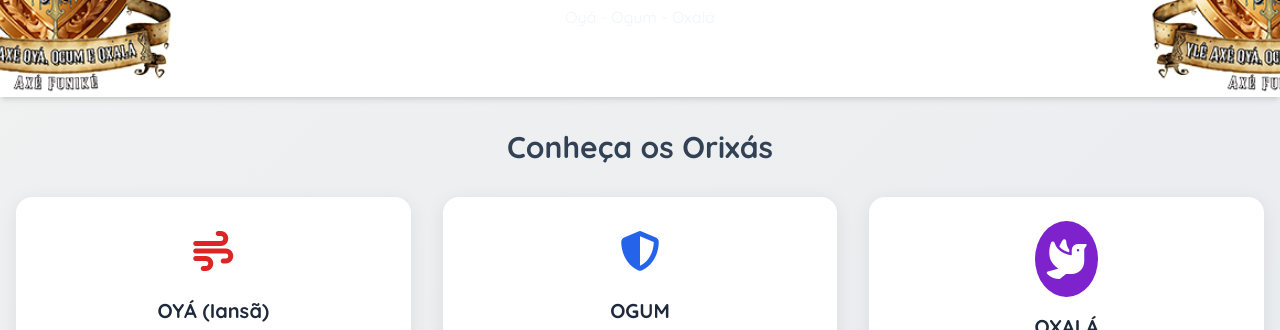
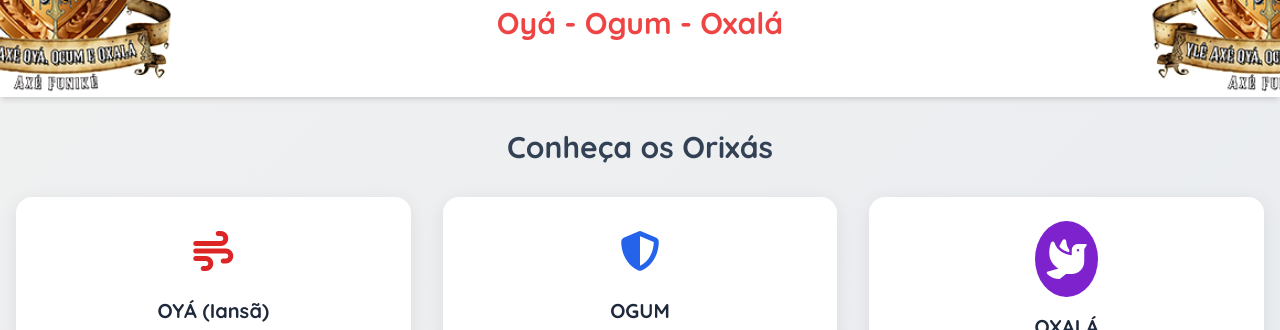
Before and after one commit to studiovclick/ileaxeoyafunike, a plain HTML site: page index.html in a window 1280 px wide. Shown: the part 223-553 px from the top of the page. Drawn offline with nearby package versions, Linux system fonts and the light colour scheme.

Commit message:
Update index.html

```diff
--- a/index.html
+++ b/index.html
@@ -263,9 +263,9 @@
         style="background-image: url('banner sie.png'); background-size: cover; background-position: center; background-repeat: no-repeat; min-height: 320px;">
         <img src="brasao.png" alt="Brasão da Casa dos Orixás" class="w-32 h-32 mx-auto relative z-10" />
         <h2 class="title-text text-4xl md:text-6xl font-bold text-center mt-4 px-4 relative z-10">Sociedade Beneficente e Cultural</h2>
-        <p class="text-slate-100 text-center mt-2 max-w-2xl px-4 relative z-10">
+        <h3 class="text-3xl font-bold text-red-500 text-center mt-2 max-w-2xl px-4 relative z-10">
           Oyá - Ogum - Oxalá
-        </p>
+        </h3>
       </div>
     </header>
 
```
